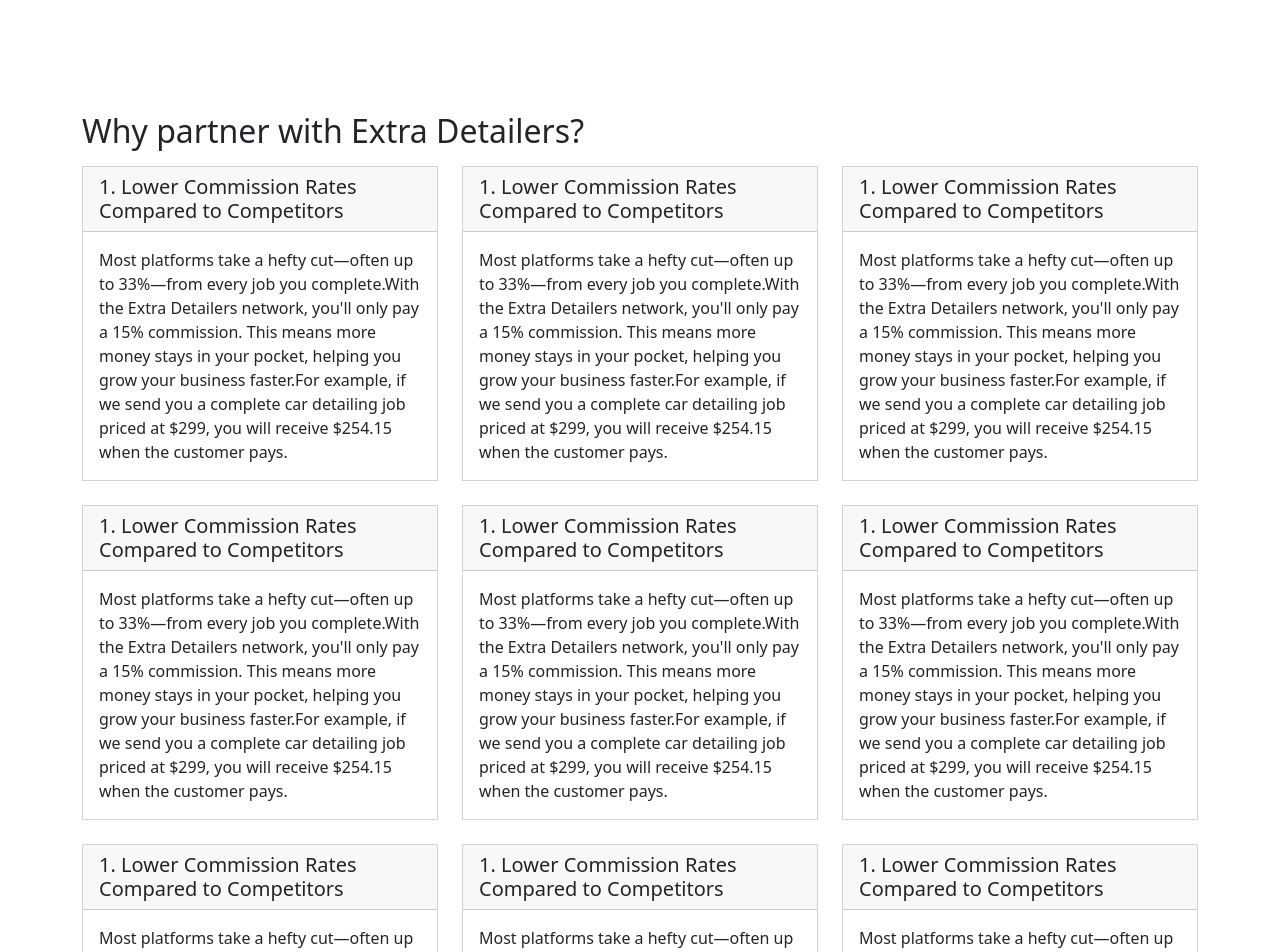
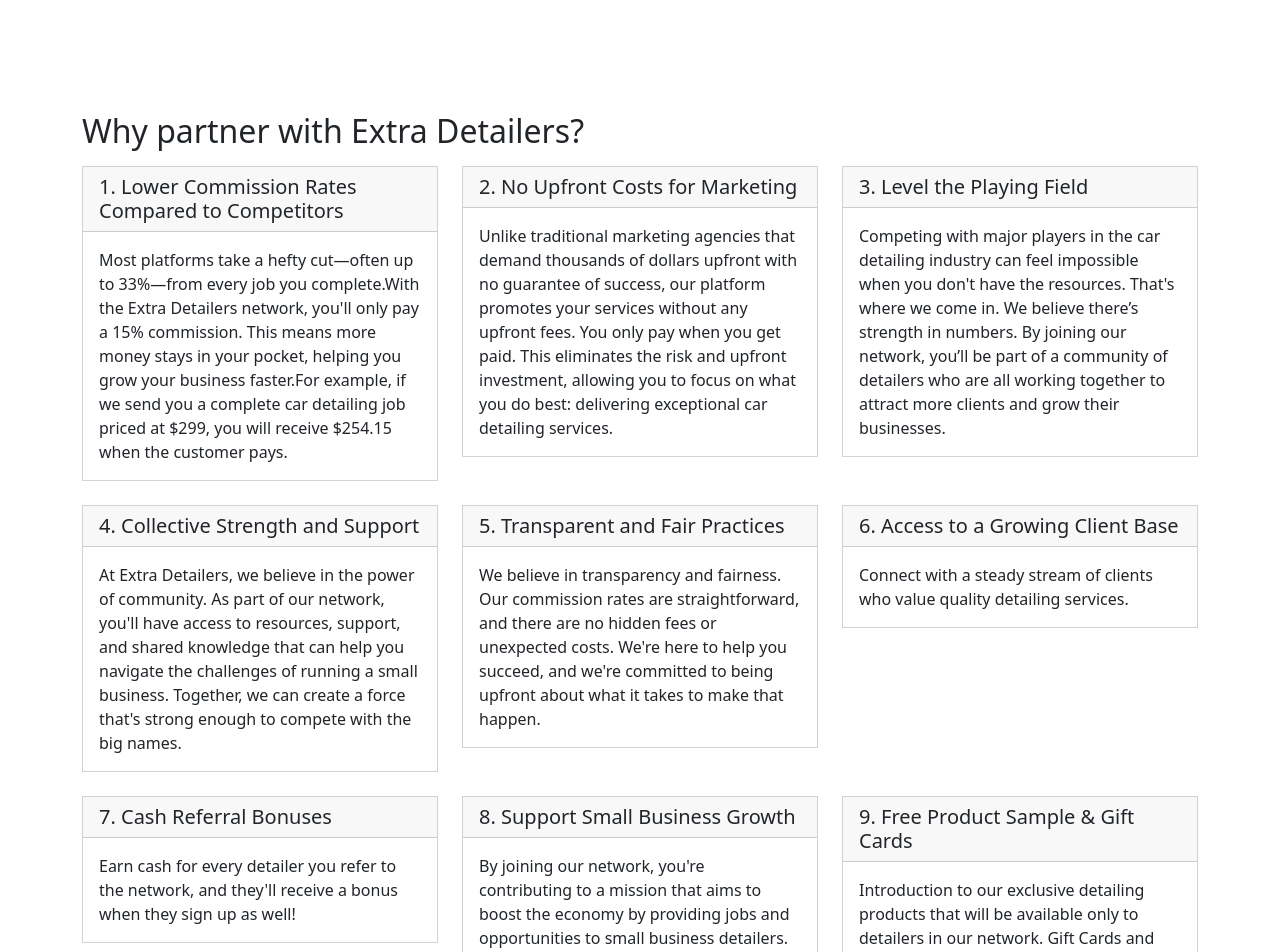
Before and after one commit to MdSamsuzzohaShayon/extradetailers, a Next.js app in the folder client/: page /partner in a window 1280 px wide. Shown: the top 952 px of the page. Built offline with nearby package versions, Linux system fonts and the light colour scheme; a web font is replaced by a local one.

Commit message:
Creating simple partner page

```diff
--- a/client/src/app/partner/page.tsx
+++ b/client/src/app/partner/page.tsx
@@ -21,17 +21,17 @@
                         </div>
                         <div className="col-md-4">
                             <div className="card">
-                                <h5 className="card-header">1. Lower Commission Rates Compared to Competitors</h5>
+                                <h5 className="card-header">2. No Upfront Costs for Marketing</h5>
                                 <div className="card-body">
-                                    <p className="card-text">Most platforms take a hefty cut—often up to 33%—from every job you complete.With the Extra Detailers network, you&apos;ll only pay a 15% commission. This means more money stays in your pocket, helping you grow your business faster.For example, if we send you a complete car detailing job priced at $299, you will receive $254.15 when the customer pays. </p>
+                                    <p className="card-text">Unlike traditional marketing agencies that demand thousands of dollars upfront with no guarantee of success, our platform promotes your services without any upfront fees. You only pay when you get paid. This eliminates the risk and upfront investment, allowing you to focus on what you do best: delivering exceptional car detailing services.</p>
                                 </div>
                             </div>
                         </div>
                         <div className="col-md-4">
                             <div className="card">
-                                <h5 className="card-header">1. Lower Commission Rates Compared to Competitors</h5>
+                                <h5 className="card-header">3. Level the Playing Field</h5>
                                 <div className="card-body">
-                                    <p className="card-text">Most platforms take a hefty cut—often up to 33%—from every job you complete.With the Extra Detailers network, you&apos;ll only pay a 15% commission. This means more money stays in your pocket, helping you grow your business faster.For example, if we send you a complete car detailing job priced at $299, you will receive $254.15 when the customer pays. </p>
+                                    <p className="card-text">Competing with major players in the car detailing industry can feel impossible when you don&apos;t have the resources. That&apos;s where we come in. We believe there’s strength in numbers. By joining our network, you’ll be part of a community of detailers who are all working together to attract more clients and grow their businesses. </p>
                                 </div>
                             </div>
                         </div>
@@ -39,25 +39,25 @@
                     <div className="row mb-4">
                         <div className="col-md-4">
                             <div className="card">
-                                <h5 className="card-header">1. Lower Commission Rates Compared to Competitors</h5>
+                                <h5 className="card-header">4. Collective Strength and Support</h5>
                                 <div className="card-body">
-                                    <p className="card-text">Most platforms take a hefty cut—often up to 33%—from every job you complete.With the Extra Detailers network, you&apos;ll only pay a 15% commission. This means more money stays in your pocket, helping you grow your business faster.For example, if we send you a complete car detailing job priced at $299, you will receive $254.15 when the customer pays. </p>
+                                    <p className="card-text">At Extra Detailers, we believe in the power of community. As part of our network, you&apos;ll have access to resources, support, and shared knowledge that can help you navigate the challenges of running a small business. Together, we can create a force that&apos;s strong enough to compete with the big names.</p>
                                 </div>
                             </div>
                         </div>
                         <div className="col-md-4">
                             <div className="card">
-                                <h5 className="card-header">1. Lower Commission Rates Compared to Competitors</h5>
+                                <h5 className="card-header">5. Transparent and Fair Practices</h5>
                                 <div className="card-body">
-                                    <p className="card-text">Most platforms take a hefty cut—often up to 33%—from every job you complete.With the Extra Detailers network, you&apos;ll only pay a 15% commission. This means more money stays in your pocket, helping you grow your business faster.For example, if we send you a complete car detailing job priced at $299, you will receive $254.15 when the customer pays. </p>
+                                    <p className="card-text">We believe in transparency and fairness. Our commission rates are straightforward, and there are no hidden fees or unexpected costs. We&apos;re here to help you succeed, and we&apos;re committed to being upfront about what it takes to make that happen.</p>
                                 </div>
                             </div>
                         </div>
                         <div className="col-md-4">
                             <div className="card">
-                                <h5 className="card-header">1. Lower Commission Rates Compared to Competitors</h5>
+                                <h5 className="card-header">6. Access to a Growing Client Base</h5>
                                 <div className="card-body">
-                                    <p className="card-text">Most platforms take a hefty cut—often up to 33%—from every job you complete.With the Extra Detailers network, you&apos;ll only pay a 15% commission. This means more money stays in your pocket, helping you grow your business faster.For example, if we send you a complete car detailing job priced at $299, you will receive $254.15 when the customer pays. </p>
+                                    <p className="card-text">Connect with a steady stream of clients who value quality detailing services.</p>
                                 </div>
                             </div>
                         </div>
@@ -65,25 +65,25 @@
                     <div className="row mb-4">
                         <div className="col-md-4">
                             <div className="card">
-                                <h5 className="card-header">1. Lower Commission Rates Compared to Competitors</h5>
+                                <h5 className="card-header">7. Cash Referral Bonuses</h5>
                                 <div className="card-body">
-                                    <p className="card-text">Most platforms take a hefty cut—often up to 33%—from every job you complete.With the Extra Detailers network, you&apos;ll only pay a 15% commission. This means more money stays in your pocket, helping you grow your business faster.For example, if we send you a complete car detailing job priced at $299, you will receive $254.15 when the customer pays. </p>
+                                    <p className="card-text">Earn cash for every detailer you refer to the network, and they&apos;ll receive a bonus when they sign up as well!</p>
                                 </div>
                             </div>
                         </div>
                         <div className="col-md-4">
                             <div className="card">
-                                <h5 className="card-header">1. Lower Commission Rates Compared to Competitors</h5>
+                                <h5 className="card-header">8. Support Small Business Growth</h5>
                                 <div className="card-body">
-                                    <p className="card-text">Most platforms take a hefty cut—often up to 33%—from every job you complete.With the Extra Detailers network, you&apos;ll only pay a 15% commission. This means more money stays in your pocket, helping you grow your business faster.For example, if we send you a complete car detailing job priced at $299, you will receive $254.15 when the customer pays. </p>
+                                    <p className="card-text">By joining our network, you&apos;re contributing to a mission that aims to boost the economy by providing jobs and opportunities to small business detailers.</p>
                                 </div>
                             </div>
                         </div>
                         <div className="col-md-4">
                             <div className="card">
-                                <h5 className="card-header">1. Lower Commission Rates Compared to Competitors</h5>
+                                <h5 className="card-header">9. Free Product Sample & Gift Cards</h5>
                                 <div className="card-body">
-                                    <p className="card-text">Most platforms take a hefty cut—often up to 33%—from every job you complete.With the Extra Detailers network, you&apos;ll only pay a 15% commission. This means more money stays in your pocket, helping you grow your business faster.For example, if we send you a complete car detailing job priced at $299, you will receive $254.15 when the customer pays. </p>
+                                    <p className="card-text">Introduction to our exclusive detailing products that will be available only to detailers in our network. Gift Cards and other prizes redeemable at a lot of place.</p>
                                 </div>
                             </div>
                         </div>
```
